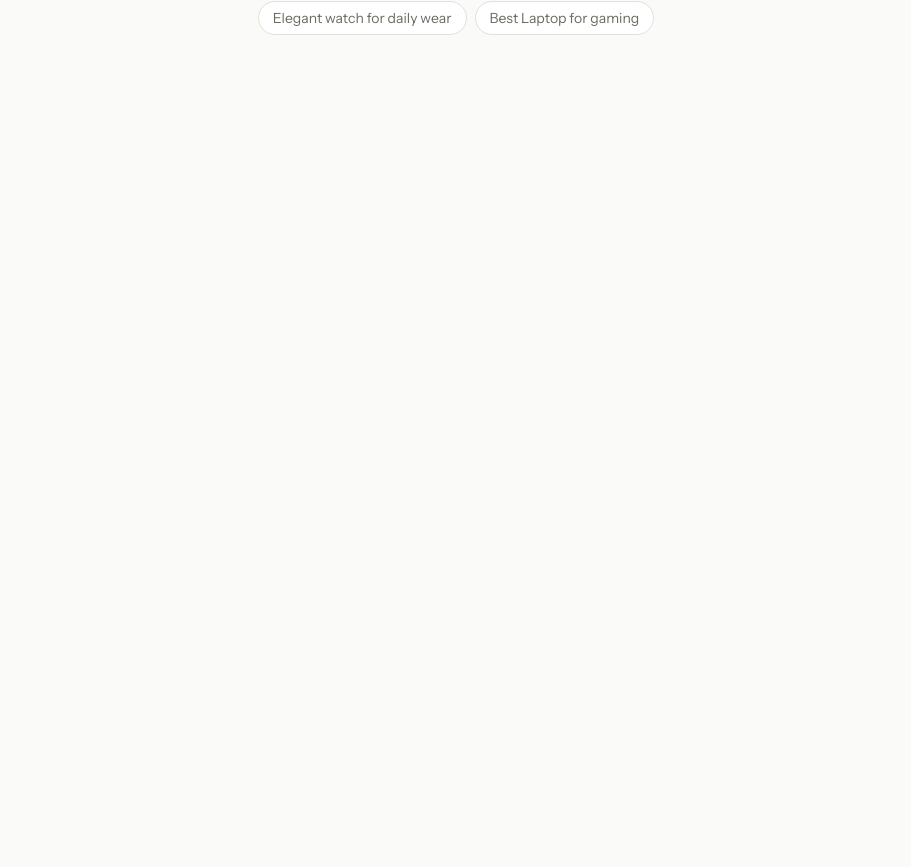
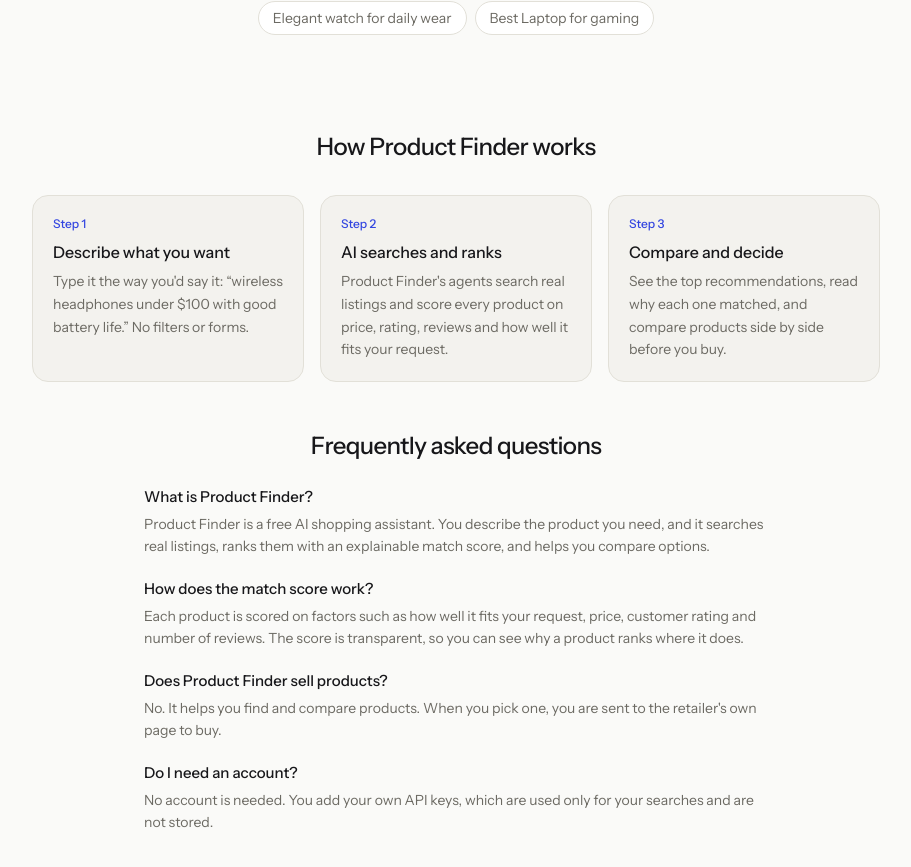
Before and after one commit to mr-shaheer/Product_Finder, a React (Vite) app in the folder frontend/: page / in a window 1280 px wide. Shown: the part 717-1584 px from the top of the page, without its empty margins (184-1095 px from the left). Before the commit the page ends 800 px from the top, so only its background shows below. Built offline with nearby package versions, Linux system fonts and the light colour scheme; no server answers.

Commit message:
feat(frontend): update product finder homepage

```diff
--- a/frontend/src/pages/Home.tsx
+++ b/frontend/src/pages/Home.tsx
@@ -5,9 +5,43 @@ import { SearchSuggestions } from "../components/SearchSuggestions";
 import { useSearch } from "../context/SearchContext";
 import { useApiKeys } from "../context/ApiKeyContext";
 
+const STEPS = [
+  {
+    title: "Describe what you want",
+    text: "Type it the way you'd say it: “wireless headphones under $100 with good battery life.” No filters or forms.",
+  },
+  {
+    title: "AI searches and ranks",
+    text: "Product Finder's agents search real listings and score every product on price, rating, reviews and how well it fits your request.",
+  },
+  {
+    title: "Compare and decide",
+    text: "See the top recommendations, read why each one matched, and compare products side by side before you buy.",
+  },
+];
+
+const FAQS = [
+  {
+    q: "What is Product Finder?",
+    a: "Product Finder is a free AI shopping assistant. You describe the product you need, and it searches real listings, ranks them with an explainable match score, and helps you compare options.",
+  },
+  {
+    q: "How does the match score work?",
+    a: "Each product is scored on factors such as how well it fits your request, price, customer rating and number of reviews. The score is transparent, so you can see why a product ranks where it does.",
+  },
+  {
+    q: "Does Product Finder sell products?",
+    a: "No. It helps you find and compare products. When you pick one, you are sent to the retailer's own page to buy.",
+  },
+  {
+    q: "Do I need an account?",
+    a: "No account is needed. You add your own API keys, which are used only for your searches and are not stored.",
+  },
+];
+
 export default function Home() {
   const { runSearch, status } = useSearch();
-  const { hasGeminiKey, openKeyModal } = useApiKeys();
+  const { hasLlmKey, openKeyModal } = useApiKeys();
   const [value, setValue] = useState("");
 
   function handleSubmit(q: string) {
@@ -15,6 +49,14 @@ export default function Home() {
   }
 
   return (
+    <>
+      <title>Product Finder – AI Shopping Assistant to Search, Compare & Buy</title>
+      <meta
+        name="description"
+        content="Describe what you want and Product Finder's AI searches real products, ranks them with a transparent match score, and lets you compare prices and ratings side by side."
+      />
+      <link rel="canonical" href="https://productfinder-ai.vercel.app/" />
+
       <div className="mx-auto flex min-h-[calc(100vh-4rem)] max-w-2xl flex-col px-4 sm:px-6">
         <div className="flex flex-1 flex-col items-center justify-center gap-4 text-center">
           <p className="text-xs font-medium uppercase tracking-wide text-[var(--color-ink-faint)]">
@@ -30,7 +72,7 @@ export default function Home() {
         </div>
 
         <div className="flex flex-col items-center gap-8 pb-8 pt-6 sm:pb-12">
-        {!hasGeminiKey && (
+          {!hasLlmKey && (
             <button
               onClick={openKeyModal}
               className="inline-flex items-center gap-2 rounded-full border border-[var(--color-accent-soft-border)] bg-[var(--color-accent-soft)] px-4 py-2 text-sm font-medium text-[var(--color-accent)] hover:border-[var(--color-accent)]"
@@ -49,5 +91,60 @@ export default function Home() {
           <SearchSuggestions onPick={(v) => handleSubmit(v)} />
         </div>
       </div>
+
+      <section
+        aria-labelledby="how-it-works"
+        className="mx-auto max-w-4xl px-4 py-12 sm:px-6"
+      >
+        <h2
+          id="how-it-works"
+          className="mb-8 text-center text-2xl font-medium tracking-tight text-[var(--color-ink)]"
+        >
+          How Product Finder works
+        </h2>
+        <div className="grid gap-4 sm:grid-cols-3">
+          {STEPS.map((s, i) => (
+            <div
+              key={s.title}
+              className="rounded-2xl border border-[var(--color-border)] bg-[var(--color-surface)] p-5"
+            >
+              <p className="mb-2 text-xs font-medium text-[var(--color-accent)]">
+                Step {i + 1}
+              </p>
+              <h3 className="mb-1.5 text-base font-medium text-[var(--color-ink)]">
+                {s.title}
+              </h3>
+              <p className="text-sm leading-relaxed text-[var(--color-ink-muted)]">
+                {s.text}
+              </p>
+            </div>
+          ))}
+        </div>
+      </section>
+
+      <section
+        aria-labelledby="faq"
+        className="mx-auto max-w-2xl px-4 pb-16 sm:px-6"
+      >
+        <h2
+          id="faq"
+          className="mb-6 text-center text-2xl font-medium tracking-tight text-[var(--color-ink)]"
+        >
+          Frequently asked questions
+        </h2>
+        <div className="flex flex-col gap-5">
+          {FAQS.map((f) => (
+            <div key={f.q}>
+              <h3 className="mb-1 text-[15px] font-medium text-[var(--color-ink)]">
+                {f.q}
+              </h3>
+              <p className="text-sm leading-relaxed text-[var(--color-ink-muted)]">
+                {f.a}
+              </p>
+            </div>
+          ))}
+        </div>
+      </section>
+    </>
   );
 }
```
Lines whose indentation alone changed are shown as unchanged.
